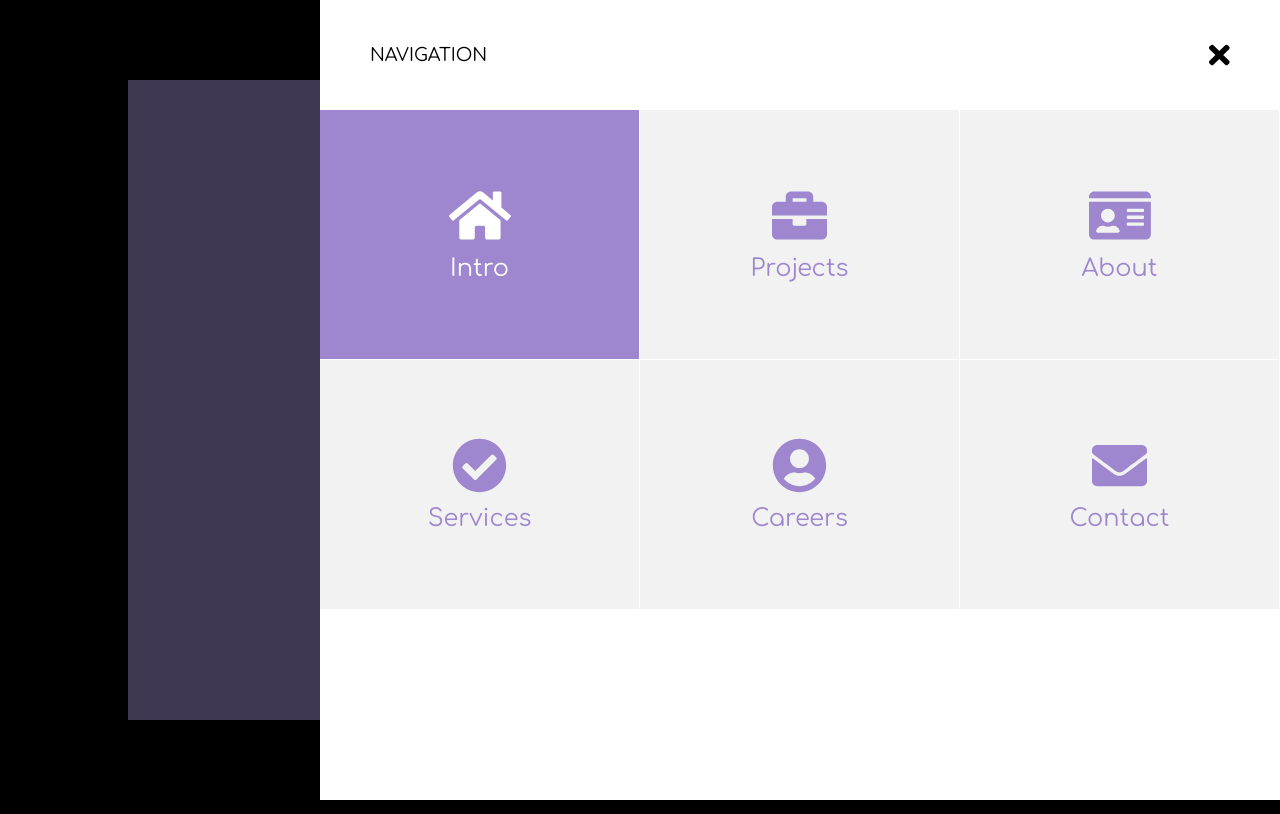
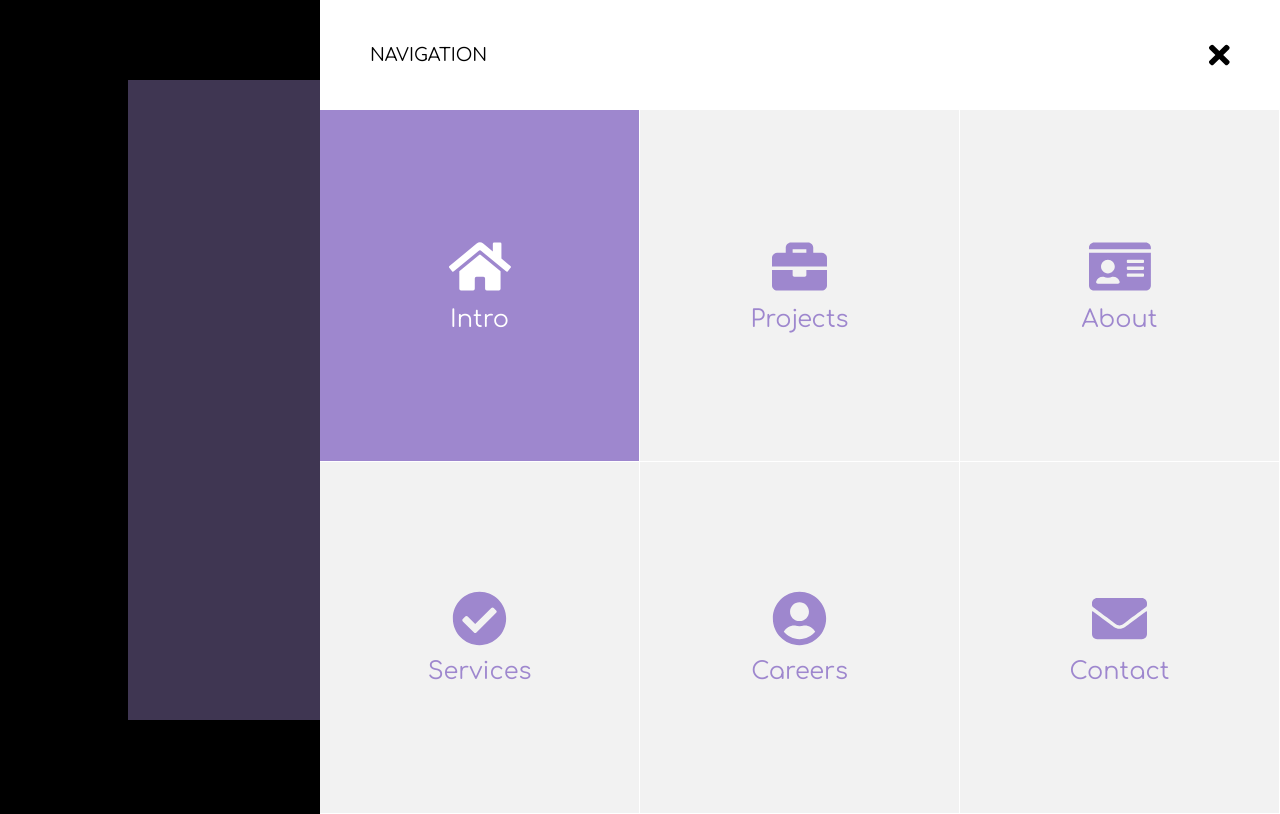
Before and after one commit to orkhanismayilov/Homework-02.02.2018, a plain HTML site: page index.html in a window 1280 px wide. Both pictures are taken after a click on the icon 1175 px from the left and 74 px from the top of the page. Drawn offline with nearby package versions, Linux system fonts and the light colour scheme.

Commit message:
Homework #26 v1.02

```diff
--- a/css/style.css
+++ b/css/style.css
@@ -133,6 +133,7 @@ body {
 
 .container .nav .menu_list {
     width: 100%;
+    height: 88%;
 }
 
 .container .nav .menu_list ul {
@@ -140,6 +141,7 @@ body {
     display: flex;
     justify-content: center;
     flex-wrap: wrap;
+    height: 100%;
 }
 
 .container .nav .menu_list ul li {
```
Also changed, not shown: js/script.js (line endings or trailing spaces).
